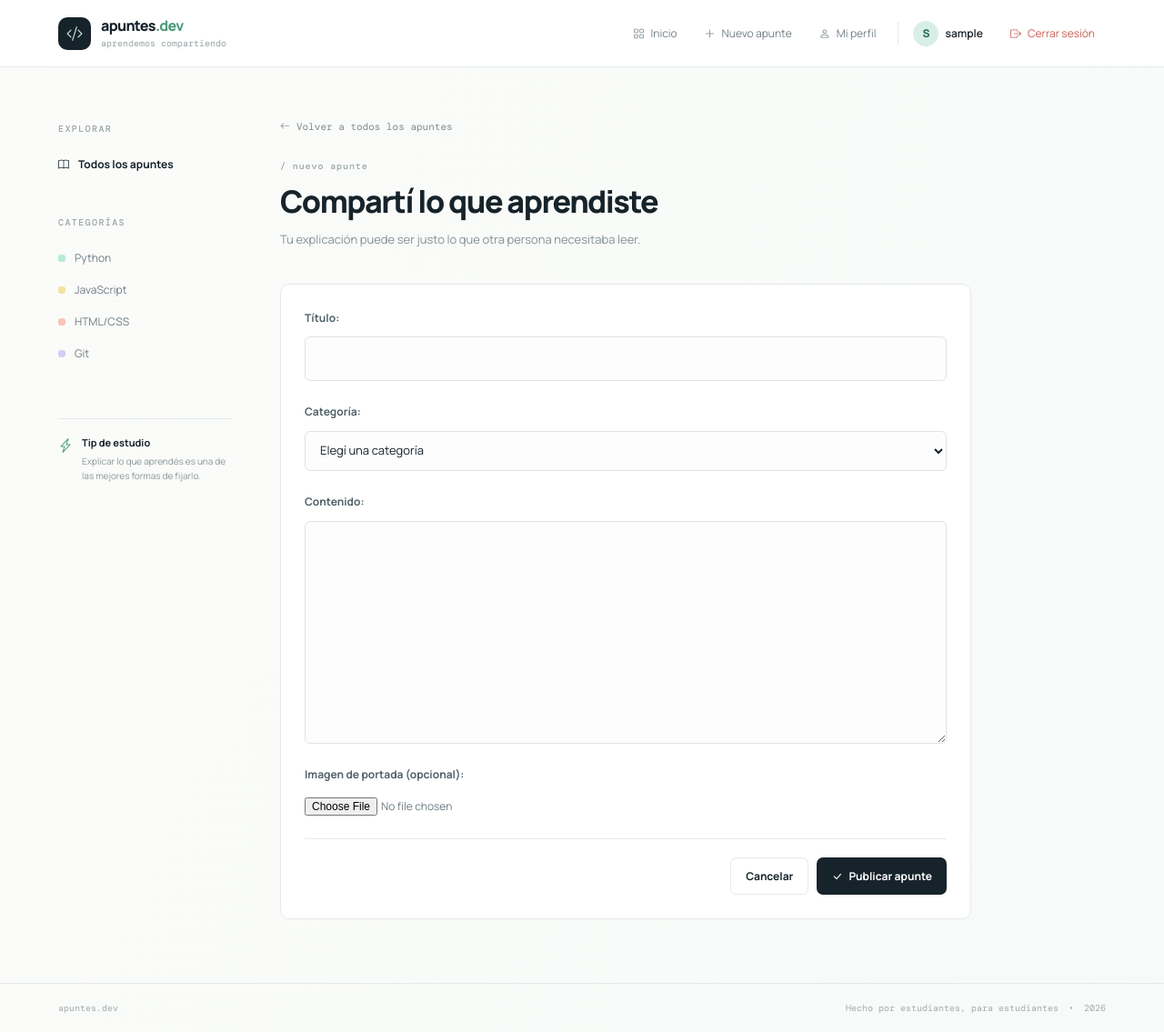
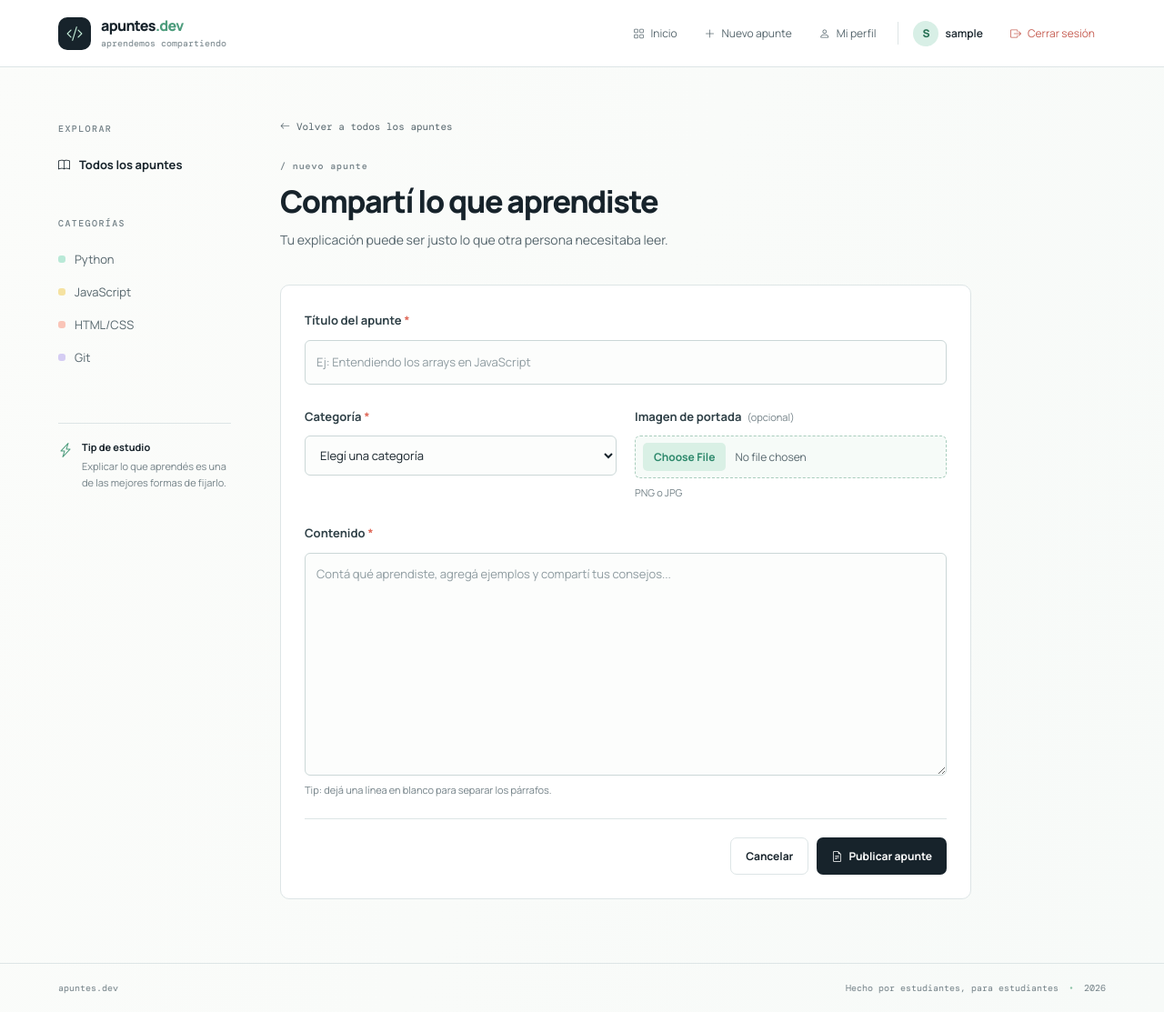
Before and after one commit to ceg1907/blog-apuntes, a Django app: page /post/nuevo/ in a window 1280 px wide. Shown: the whole page at 91% size. After the commit the page ends 1093 px from the top, so only its background shows below. Run offline with Django 5.2, Linux system fonts and the light colour scheme; the visitor is signed in with stand-in values (Sample User, id 1).

Commit message:
style: mejorar contraste y diseño del formulario de apuntes

```diff
--- a/posts/forms.py
+++ b/posts/forms.py
@@ -7,10 +7,19 @@ class PostForm(forms.ModelForm):
         model = Post
         fields = ['titulo', 'categoria', 'contenido', 'imagen']
         labels = {
-            'titulo': 'Título',
+            'titulo': 'Título del apunte',
             'categoria': 'Categoría',
             'contenido': 'Contenido',
-            'imagen': 'Imagen de portada (opcional)',
+            'imagen': 'Imagen de portada',
+        }
+        widgets = {
+            'titulo': forms.TextInput(attrs={
+                'placeholder': 'Ej: Entendiendo los arrays en JavaScript',
+            }),
+            'contenido': forms.Textarea(attrs={
+                'placeholder': 'Contá qué aprendiste, agregá ejemplos y compartí tus consejos...',
+                'rows': 10,
+            }),
         }
 
     def __init__(self, *args, **kwargs):
--- a/posts/templates/posts/post_form.html
+++ b/posts/templates/posts/post_form.html
@@ -26,20 +26,38 @@
   <form method="post" enctype="multipart/form-data" class="form-card">
     {% csrf_token %}
 
-    {% for field in form %}
+    <div class="form-field">
+      <label for="{{ form.titulo.id_for_label }}">{{ form.titulo.label }}<span class="required">*</span></label>
+      {{ form.titulo }}
+      {% for error in form.titulo.errors %}<span class="field-error">{{ error }}</span>{% endfor %}
+    </div>
+
+    <div class="form-row">
       <div class="form-field">
-        {{ field.label_tag }}
-        {{ field }}
-        {% for error in field.errors %}
-          <span class="field-error">{{ error }}</span>
-        {% endfor %}
+        <label for="{{ form.categoria.id_for_label }}">{{ form.categoria.label }}<span class="required">*</span></label>
+        {{ form.categoria }}
+        {% for error in form.categoria.errors %}<span class="field-error">{{ error }}</span>{% endfor %}
       </div>
-    {% endfor %}
+
+      <div class="form-field upload-field">
+        <label for="{{ form.imagen.id_for_label }}">{{ form.imagen.label }}<span class="optional">(opcional)</span></label>
+        {{ form.imagen }}
+        <span class="field-hint">PNG o JPG</span>
+        {% for error in form.imagen.errors %}<span class="field-error">{{ error }}</span>{% endfor %}
+      </div>
+    </div>
+
+    <div class="form-field">
+      <label for="{{ form.contenido.id_for_label }}">{{ form.contenido.label }}<span class="required">*</span></label>
+      {{ form.contenido }}
+      <span class="field-hint">Tip: dejá una línea en blanco para separar los párrafos.</span>
+      {% for error in form.contenido.errors %}<span class="field-error">{{ error }}</span>{% endfor %}
+    </div>
 
     <div class="form-actions">
       <a href="{% url 'post_list' %}" class="secondary-button">Cancelar</a>
       <button type="submit" class="primary-button">
-        <i class="bi bi-check-lg"></i>
+        <i class="bi bi-file-earmark-text"></i>
         {% if object %}Guardar cambios{% else %}Publicar apunte{% endif %}
       </button>
     </div>
--- a/static/css/styles.css
+++ b/static/css/styles.css
@@ -4,8 +4,8 @@
 
 :root {
     --ink: #17232b;
-    --muted: #71808a;
-    --line: #e4eaeb;
+    --muted: #56666d;
+    --line: #dde5e6;
     --paper: #fbfcfa;
     --green-deep: #2c886b;
 }
@@ -87,7 +87,7 @@ button {
 
 .brand-subtitle {
     font: 10px 'DM Mono', monospace;
-    color: #9aa5a7;
+    color: #738187;
     margin-top: 5px;
 }
 
@@ -102,7 +102,7 @@ button {
 .user-chip {
     border: 0;
     background: transparent;
-    color: #738087;
+    color: #56666d;
     font-size: 12px;
     padding: 9px 12px;
     border-radius: 7px;
@@ -185,7 +185,7 @@ button {
 .side-heading {
     font: 500 10px 'DM Mono', monospace;
     letter-spacing: 1.4px;
-    color: #9aa5a7;
+    color: #738187;
     margin: 0 0 15px;
 }
 
@@ -199,8 +199,8 @@ button {
     display: flex;
     align-items: center;
     gap: 10px;
-    color: #6d7c83;
-    font-size: 12px;
+    color: #56666d;
+    font-size: 13px;
 }
 
 .side-link.active,
@@ -231,9 +231,9 @@ button {
 }
 
 .sidebar-note p {
-    font-size: 10px;
+    font-size: 11px;
     line-height: 1.6;
-    color: #8a9699;
+    color: #738187;
     margin: 5px 0 0;
 }
 
@@ -294,7 +294,7 @@ button {
 
 .eyebrow {
     font: 500 10px 'DM Mono', monospace;
-    color: #9ca7aa;
+    color: #738187;
     letter-spacing: .9px;
     margin-bottom: 13px;
 }
@@ -308,8 +308,8 @@ button {
 }
 
 .page-header p {
-    color: #849095;
-    font-size: 13px;
+    color: #56666d;
+    font-size: 14px;
     margin: 0;
     line-height: 1.7;
     max-width: 535px;
@@ -524,7 +524,7 @@ button {
 /* ---------- Detalle de un post ---------- */
 
 .back-link {
-    color: #7f8c91;
+    color: #56666d;
     font: 11px 'DM Mono', monospace;
     display: inline-flex;
     align-items: center;
@@ -629,9 +629,9 @@ button {
 
 .form-field label {
     display: block;
-    font-size: 12px;
+    font-size: 13px;
     font-weight: 700;
-    color: #506168;
+    color: #2f4047;
     margin-bottom: 9px;
 }
 
@@ -643,7 +643,7 @@ button {
 .form-field textarea {
     display: block;
     width: 100%;
-    border: 1px solid #dce5e5;
+    border: 1px solid #cbd7d7;
     border-radius: 6px;
     padding: 11px 12px;
     outline: 0;
@@ -667,8 +667,9 @@ button {
 
 .form-field {
     font-size: 12px;
-    color: #6d7c83;
+    color: #56666d;
     line-height: 1.9;
+    min-width: 0;
 }
 
 .form-field input[type=file] {
@@ -690,7 +691,7 @@ button {
 
 .field-hint {
     display: block;
-    color: #a5afb1;
+    color: #738187;
     font-size: 11px;
     line-height: 1.6;
     margin-top: 7px;
@@ -725,6 +726,59 @@ button {
     gap: 9px;
 }
 
+.form-field input::placeholder,
+.form-field textarea::placeholder {
+    color: #8e9ba0;
+}
+
+.form-row {
+    display: grid;
+    grid-template-columns: 1fr 1fr;
+    gap: 20px;
+}
+
+.required {
+    color: #e06b5b;
+    margin-left: 3px;
+}
+
+.optional {
+    color: #738187;
+    font-weight: 400;
+    font-size: 11px;
+    margin-left: 6px;
+}
+
+/* Campo de imagen con estilo de "caja para subir" */
+.upload-field input[type=file] {
+    display: block;
+    width: 100%;
+    margin-top: 0;
+    border: 1px dashed #a9cdbd;
+    border-radius: 6px;
+    background: #f6fbf8;
+    padding: 7px 8px;
+    color: #56666d;
+    font-size: 12px;
+    cursor: pointer;
+}
+
+.upload-field input[type=file]:hover {
+    border-color: #6fb093;
+    background: #eff8f3;
+}
+
+.upload-field input[type=file]::file-selector-button {
+    border: 0;
+    border-radius: 5px;
+    background: #d9f0e5;
+    color: #2c886b;
+    font: 700 12px 'Manrope', sans-serif;
+    padding: 7px 12px;
+    margin-right: 10px;
+    cursor: pointer;
+}
+
 /* Login y registro */
 .auth-card {
     max-width: 440px;
@@ -921,7 +975,7 @@ button {
 .footer {
     border-top: 1px solid var(--line);
     padding: 20px clamp(16px, 5vw, 72px);
-    color: #a2acad;
+    color: #738187;
     display: flex;
     justify-content: space-between;
     gap: 8px;
--- a/templates/includes/campos_form.html
+++ b/templates/includes/campos_form.html
@@ -6,7 +6,7 @@
 
 {% for field in form %}
   <div class="form-field">
-    {{ field.label_tag }}
+    <label for="{{ field.id_for_label }}">{{ field.label }}{% if field.field.required %}<span class="required">*</span>{% endif %}</label>
     {{ field }}
     {% if field.help_text %}
       <div class="field-hint">{{ field.help_text|safe }}</div>
```
Also changed, not shown: other parts of static/css/styles.css (+22 -17 lines).
